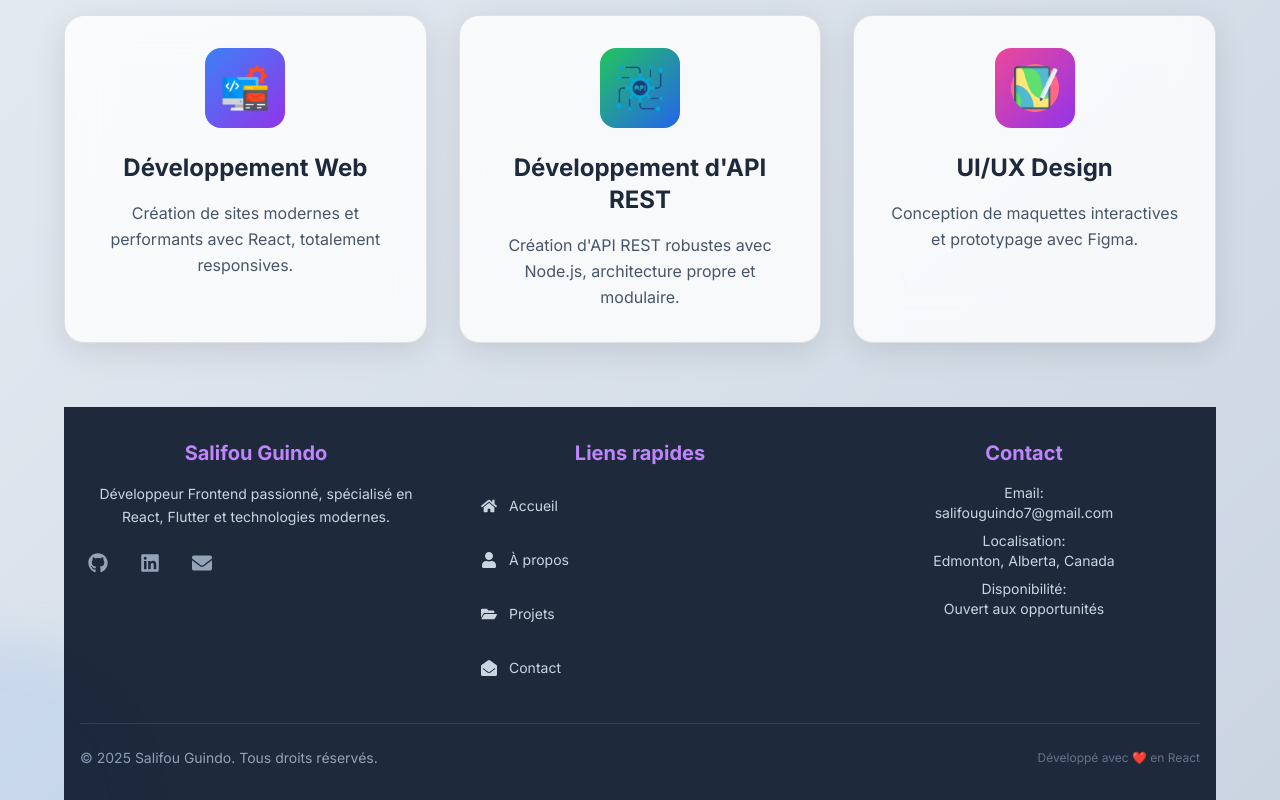
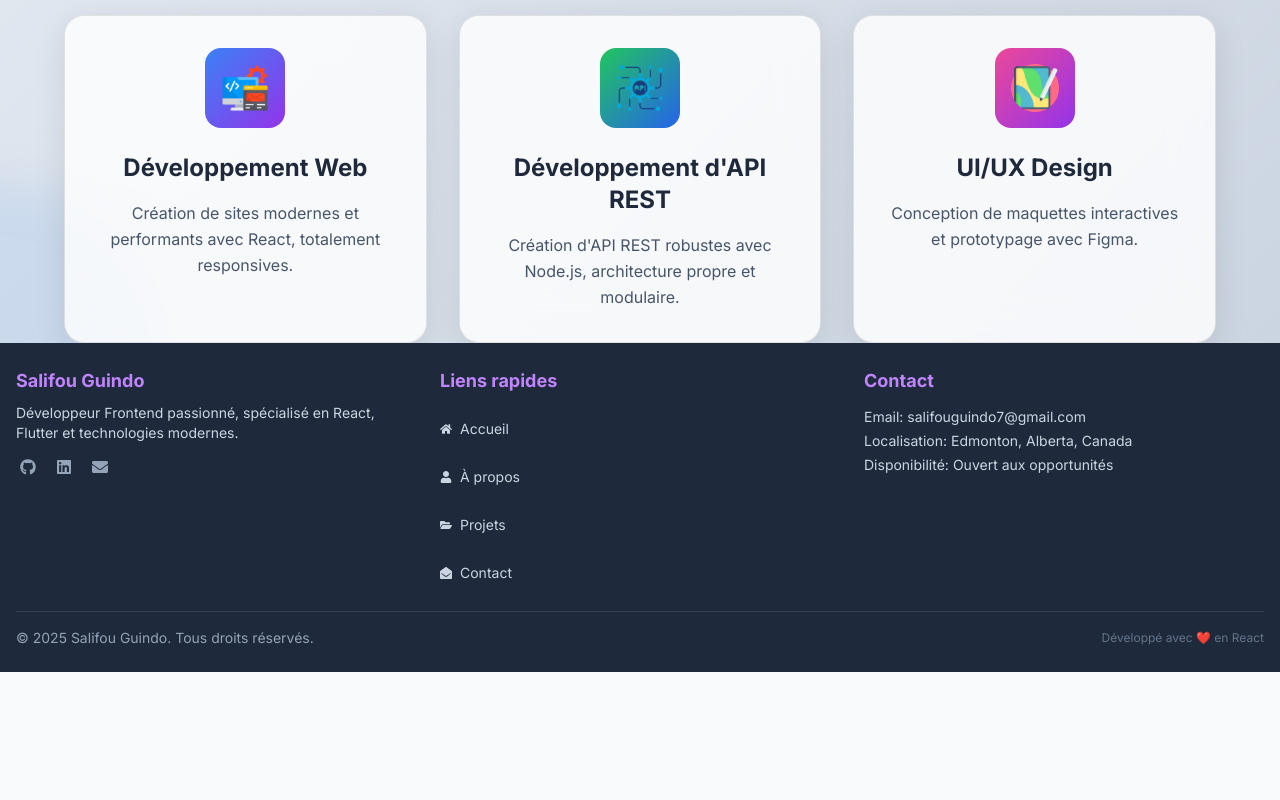
Before and after one commit to Guindo97/portfolio, a React (Vite) app: page / in a window 1280 px wide. Shown: the part 1941-2741 px from the top of the page. After the commit the page ends 2613 px from the top, so only its background shows below. Built offline with nearby package versions, Linux system fonts and the light colour scheme.

Commit message:
commit footer

```diff
--- a/src/components/footer.jsx
+++ b/src/components/footer.jsx
@@ -7,123 +7,120 @@ const Footer = ({ lang }) => {
   const currentYear = new Date().getFullYear();
 
   return (
-    <footer className="bg-slate-800 dark:bg-slate-900 text-white py-8 mt-16">
-      <div className="max-w-6xl mx-auto px-4">
-        <div className="grid grid-cols-1 sm:grid-cols-2 lg:grid-cols-3 gap-6 sm:gap-8">
+    <footer className="bg-slate-800 dark:bg-slate-900 text-white py-6 w-full">
+      <div className="w-full px-4">
+        <div className="grid grid-cols-1 sm:grid-cols-2 lg:grid-cols-3 gap-6">
           {/* Informations personnelles */}
-          <div className="space-y-4">
-            <h3 className="text-xl font-bold text-purple-400">
-              {lang === "fr" ? "Salifou Guindo" : "Salifou Guindo"}
+          <div>
+            <h3 className="text-lg font-bold text-purple-400 mb-2">
+              Salifou Guindo
             </h3>
-            <p className="text-slate-300 text-sm leading-relaxed">
+            <p className="text-slate-300 text-sm mb-3">
               {lang === "fr"
                 ? "Développeur Frontend passionné, spécialisé en React, Flutter et technologies modernes."
                 : "Passionate Frontend Developer, specialized in React, Flutter and modern technologies."
               }
             </p>
-            <div className="flex space-x-4">
+            <div className="flex space-x-3">
               <a
                 href="https://github.com/Guindo97"
                 target="_blank"
                 rel="noopener noreferrer"
-                className="text-slate-400 hover:text-purple-400 transition-colors duration-300 p-2 rounded-lg hover:bg-slate-700"
+                className="text-slate-400 hover:text-purple-400 transition-colors duration-300 p-1"
                 aria-label={lang === "fr" ? "Profil GitHub" : "GitHub Profile"}
               >
-                <FaGithub className="w-5 h-5" />
+                <FaGithub className="w-4 h-4" />
               </a>
               <a
                 href="https://www.linkedin.com/in/salifou-guindo7"
                 target="_blank"
                 rel="noopener noreferrer"
-                className="text-slate-400 hover:text-purple-400 transition-colors duration-300 p-2 rounded-lg hover:bg-slate-700"
+                className="text-slate-400 hover:text-purple-400 transition-colors duration-300 p-1"
                 aria-label={lang === "fr" ? "Profil LinkedIn" : "LinkedIn Profile"}
               >
-                <FaLinkedin className="w-5 h-5" />
+                <FaLinkedin className="w-4 h-4" />
               </a>
               <a
                 href="mailto:salifouguindo7@gmail.com"
-                className="text-slate-400 hover:text-purple-400 transition-colors duration-300 p-2 rounded-lg hover:bg-slate-700"
+                className="text-slate-400 hover:text-purple-400 transition-colors duration-300 p-1"
                 aria-label={lang === "fr" ? "Envoyer un email" : "Send email"}
               >
-                <FaEnvelope className="w-5 h-5" />
+                <FaEnvelope className="w-4 h-4" />
               </a>
             </div>
           </div>
 
           {/* Liens rapides */}
-          <div className="space-y-4">
-            <h3 className="text-xl font-bold text-purple-400 mb-4">
+          <div>
+            <h3 className="text-lg font-bold text-purple-400 mb-3">
               {lang === "fr" ? "Liens rapides" : "Quick Links"}
             </h3>
-            <nav className="space-y-2">
+            <nav className="space-y-1">
               <Link
                 to="/"
-                className="group flex items-center text-slate-300 hover:text-purple-400 transition-all duration-300 text-sm py-3 px-4 rounded-lg hover:bg-slate-700/50 hover:shadow-lg border border-transparent hover:border-purple-500/30"
+                className="group flex items-center text-slate-300 hover:text-purple-400 transition-all duration-300 text-sm py-1"
               >
-                <FaHome className="w-4 h-4 mr-3 group-hover:scale-110 transition-transform duration-300" />
-                <span className="font-medium">{lang === "fr" ? "Accueil" : "Home"}</span>
+                <FaHome className="w-3 h-3 mr-2 group-hover:scale-110 transition-transform duration-300" />
+                <span>{lang === "fr" ? "Accueil" : "Home"}</span>
               </Link>
               <Link
                 to="/about"
-                className="group flex items-center text-slate-300 hover:text-purple-400 transition-all duration-300 text-sm py-3 px-4 rounded-lg hover:bg-slate-700/50 hover:shadow-lg border border-transparent hover:border-purple-500/30"
+                className="group flex items-center text-slate-300 hover:text-purple-400 transition-all duration-300 text-sm py-1"
               >
-                <FaUser className="w-4 h-4 mr-3 group-hover:scale-110 transition-transform duration-300" />
-                <span className="font-medium">{lang === "fr" ? "À propos" : "About"}</span>
+                <FaUser className="w-3 h-3 mr-2 group-hover:scale-110 transition-transform duration-300" />
+                <span>{lang === "fr" ? "À propos" : "About"}</span>
               </Link>
               <Link
                 to="/projects"
-                className="group flex items-center text-slate-300 hover:text-purple-400 transition-all duration-300 text-sm py-3 px-4 rounded-lg hover:bg-slate-700/50 hover:shadow-lg border border-transparent hover:border-purple-500/30"
+                className="group flex items-center text-slate-300 hover:text-purple-400 transition-all duration-300 text-sm py-1"
               >
-                <FaFolderOpen className="w-4 h-4 mr-3 group-hover:scale-110 transition-transform duration-300" />
-                <span className="font-medium">{lang === "fr" ? "Projets" : "Projects"}</span>
+                <FaFolderOpen className="w-3 h-3 mr-2 group-hover:scale-110 transition-transform duration-300" />
+                <span>{lang === "fr" ? "Projets" : "Projects"}</span>
               </Link>
               <Link
                 to="/contact"
-                className="group flex items-center text-slate-300 hover:text-purple-400 transition-all duration-300 text-sm py-3 px-4 rounded-lg hover:bg-slate-700/50 hover:shadow-lg border border-transparent hover:border-purple-500/30"
+                className="group flex items-center text-slate-300 hover:text-purple-400 transition-all duration-300 text-sm py-1"
               >
-                <FaEnvelopeOpen className="w-4 h-4 mr-3 group-hover:scale-110 transition-transform duration-300" />
-                <span className="font-medium">{lang === "fr" ? "Contact" : "Contact"}</span>
+                <FaEnvelopeOpen className="w-3 h-3 mr-2 group-hover:scale-110 transition-transform duration-300" />
+                <span>{lang === "fr" ? "Contact" : "Contact"}</span>
               </Link>
             </nav>
           </div>
 
           {/* Contact et localisation */}
-          <div className="space-y-4">
-            <h3 className="text-xl font-bold text-purple-400">
+          <div>
+            <h3 className="text-lg font-bold text-purple-400 mb-3">
               {lang === "fr" ? "Contact" : "Contact"}
             </h3>
-            <div className="space-y-2 text-sm text-slate-300">
+            <div className="text-sm text-slate-300 space-y-1">
               <p>
                 <span className="font-medium">{lang === "fr" ? "Email:" : "Email:"}</span>
-                <br />
                 <a
                   href="mailto:salifouguindo7@gmail.com"
-                  className="hover:text-purple-400 transition-colors duration-300"
+                  className="hover:text-purple-400 transition-colors duration-300 ml-1"
                 >
                   salifouguindo7@gmail.com
                 </a>
               </p>
               <p>
                 <span className="font-medium">{lang === "fr" ? "Localisation:" : "Location:"}</span>
-                <br />
-                {lang === "fr" ? "Edmonton, Alberta, Canada" : "Edmonton, Alberta, Canada"}
+                <span className="ml-1">{lang === "fr" ? "Edmonton, Alberta, Canada" : "Edmonton, Alberta, Canada"}</span>
               </p>
               <p>
                 <span className="font-medium">{lang === "fr" ? "Disponibilité:" : "Availability:"}</span>
-                <br />
-                {lang === "fr" ? "Ouvert aux opportunités" : "Open to opportunities"}
+                <span className="ml-1">{lang === "fr" ? "Ouvert aux opportunités" : "Open to opportunities"}</span>
               </p>
             </div>
           </div>
         </div>
 
-        {/* Séparateur */}
-        <div className="border-t border-slate-700 mt-8 pt-6">
-          <div className="flex flex-col sm:flex-row justify-between items-center space-y-3 sm:space-y-0 text-center sm:text-left">
+        {/* Séparateur et copyright */}
+        <div className="border-t border-slate-700 mt-4 pt-4">
+          <div className="flex flex-col sm:flex-row justify-between items-center text-center sm:text-left">
             <p className="text-slate-400 text-sm">
               © {currentYear} Salifou Guindo. {lang === "fr" ? "Tous droits réservés." : "All rights reserved."}
             </p>
-            <p className="text-slate-500 text-xs">
+            <p className="text-slate-500 text-xs mt-1 sm:mt-0">
               {lang === "fr"
                 ? "Développé avec ❤️ en React"
                 : "Developed with ❤️ in React"
--- a/src/components/hero.jsx
+++ b/src/components/hero.jsx
@@ -130,6 +130,7 @@ const Hero = ({ lang }) => {
   };
 
   return (
+    <>
     <section className="hero-enhanced min-h-screen flex flex-col items-center justify-center px-4 text-center transition-colors duration-300 relative overflow-hidden">
       {/* Particules flottantes */}
       {particles.map(particle => (
@@ -370,10 +371,11 @@ const Hero = ({ lang }) => {
           </div>
         </div>
       </div>
+    </section>
 
-      {/* Footer */}
-      <Footer lang={lang} />
-    </section>
+    {/* Footer */}
+    <Footer lang={lang} />
+    </>
   );
 };
 
--- a/src/index.css
+++ b/src/index.css
@@ -1280,6 +1280,20 @@ body {
   left: 100%;
 }
 
+/* Styles pour le footer */
+footer {
+  width: 100% !important;
+  margin: 0 !important;
+  padding-left: 0 !important;
+  padding-right: 0 !important;
+}
+
+/* S'assurer qu'il n'y a pas d'espaces en dessous du footer */
+body {
+  margin: 0;
+  padding: 0;
+}
+
 /* Styles pour le nouveau design des projets */
 .scrollbar-hide {
   -ms-overflow-style: none;
--- a/src/pages/about.jsx
+++ b/src/pages/about.jsx
@@ -73,6 +73,7 @@ function About({ lang }) {
   ];
 
   return (
+    <>
     <section id="about" className="py-24 bg-gradient-to-br from-slate-50 via-white to-slate-100 dark:from-slate-900 dark:via-slate-800 dark:to-slate-900 transition-colors duration-300 relative overflow-hidden">
       {/* Particules flottantes */}
       {particles.map(particle => (
@@ -358,10 +359,11 @@ function About({ lang }) {
           )}
         </div>
       </div>
+    </section>
 
-      {/* Footer */}
-      <Footer lang={lang} />
-    </section>
+    {/* Footer */}
+    <Footer lang={lang} />
+    </>
   );
 }
 
--- a/src/pages/contact.jsx
+++ b/src/pages/contact.jsx
@@ -207,6 +207,7 @@ function Contact({ lang }) {
   };
 
   return (
+    <>
     <section id="contact" className="py-24 bg-gradient-to-br from-slate-50 via-white to-slate-100 dark:from-slate-900 dark:via-slate-800 dark:to-slate-900 transition-colors duration-300 relative overflow-hidden">
       {/* Particules flottantes améliorées */}
       {particles.map(particle => (
@@ -569,10 +570,11 @@ function Contact({ lang }) {
           )}
         </div>
       </div>
+    </section>
 
-      {/* Footer */}
-      <Footer lang={lang} />
-    </section>
+    {/* Footer */}
+    <Footer lang={lang} />
+    </>
   );
 }
 
--- a/src/pages/projects.jsx
+++ b/src/pages/projects.jsx
@@ -161,6 +161,7 @@ function Projects({ lang }) {
   ];
 
   return (
+    <>
     <section id="projects" className="py-20 bg-gradient-to-br from-slate-50 via-blue-50 to-purple-50 dark:from-slate-900 dark:via-slate-800 dark:to-slate-900 transition-colors duration-300 relative overflow-hidden">
       {/* Particules flottantes (désactivées sur mobile) */}
       {typeof window !== 'undefined' && window.innerWidth >= 768 && particles.map(particle => (
@@ -476,10 +477,11 @@ function Projects({ lang }) {
           </div>
         ))}
       </div>
+    </section>
 
-      {/* Footer */}
-      <Footer lang={lang} />
-    </section>
+    {/* Footer */}
+    <Footer lang={lang} />
+    </>
   );
 }
 
```
